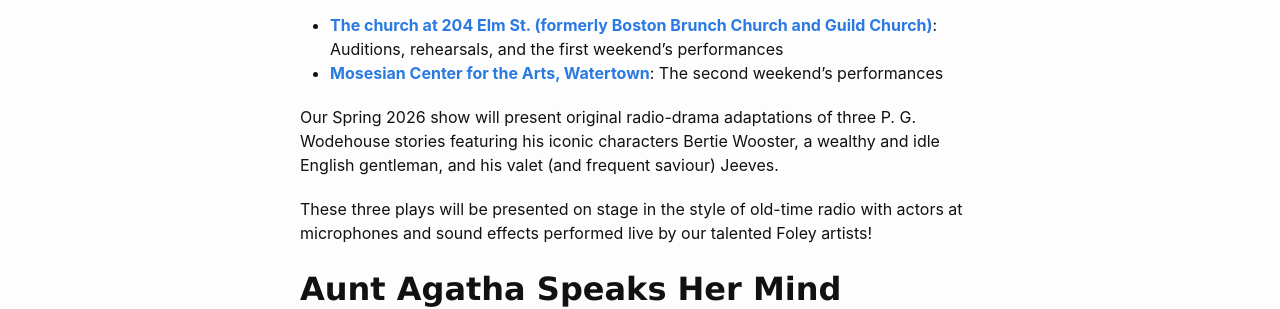
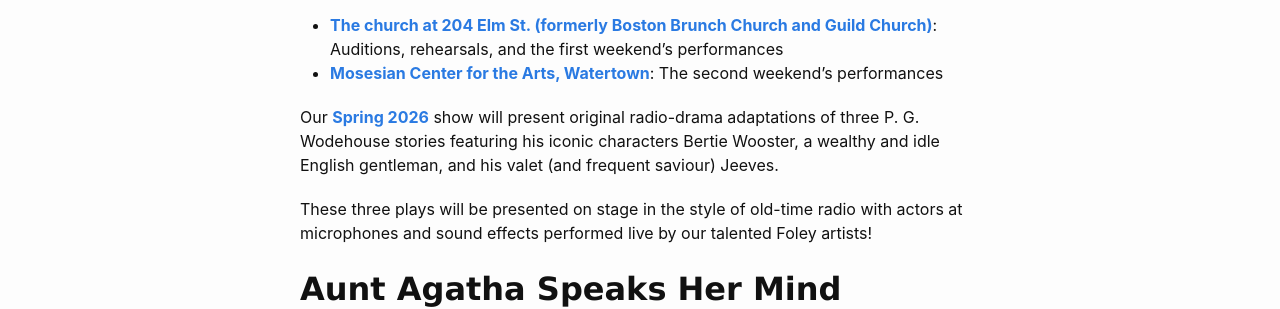
Before and after one commit to pmrp-boston/pmrp_2025, a Jekyll site: the page built from _events/jeeves.md, in a window 1280 px wide. Shown: the part 879-1188 px from the top of the page. Built offline with Jekyll 4.4.1, drawn with Linux system fonts in a browser that asks for light colours; part of the change alters nothing that is shown.

```diff
--- a/_events/jeeves.md
+++ b/_events/jeeves.md
@@ -31,7 +31,7 @@ locations:
     info: The second weekend’s performances
 ---
 
-Our Spring 2026 show will present original radio-drama adaptations of three P. G. Wodehouse stories featuring his iconic characters Bertie Wooster, a wealthy and idle English gentleman, and his valet (and frequent saviour) Jeeves.
+Our [Spring 2026]({{ 'seasons/2026' | relative_url }}) show will present original radio-drama adaptations of three P. G. Wodehouse stories featuring his iconic characters Bertie Wooster, a wealthy and idle English gentleman, and his valet (and frequent saviour) Jeeves.
 
 These three plays will be presented on stage in the style of old-time radio with actors at microphones and sound effects performed live by our talented Foley artists!
 
```
